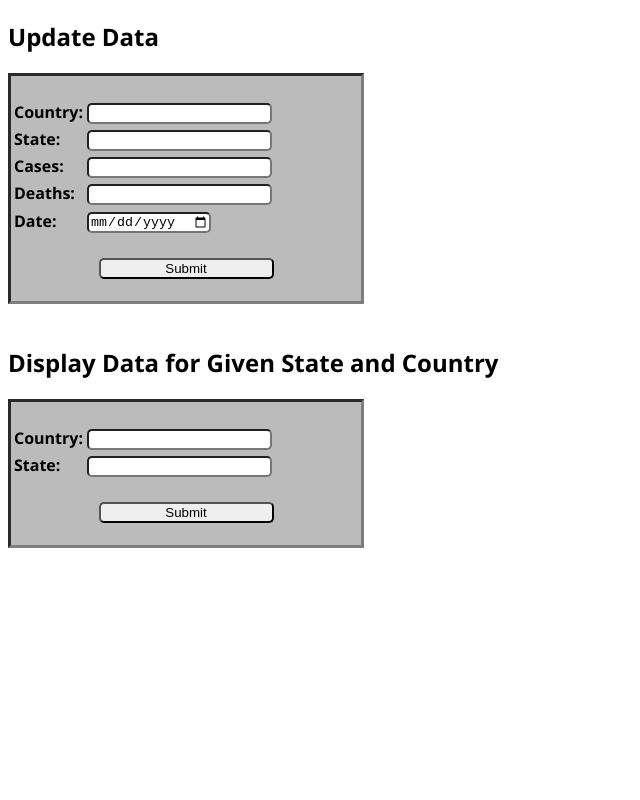
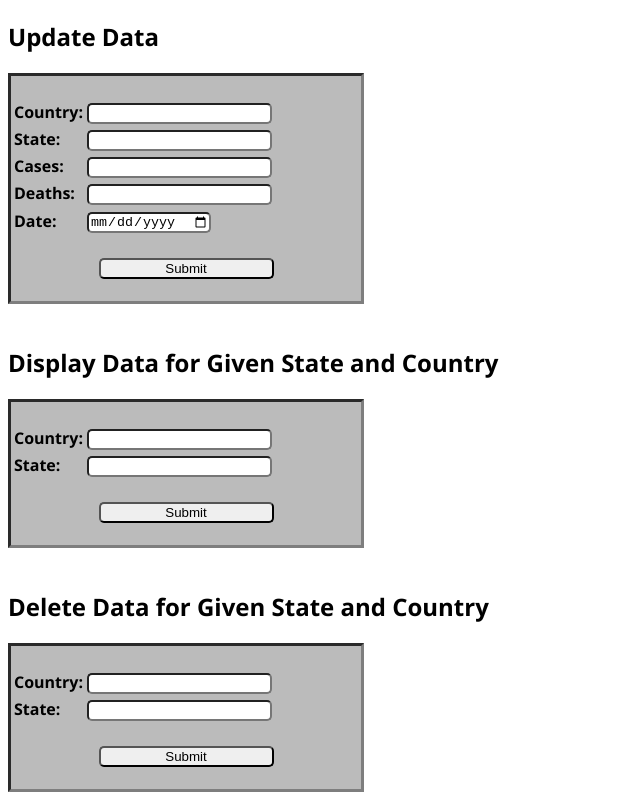
Before and after one commit to TWCurry/CD5108-Coursework, a website: page webpage/index.html in a window 1280 px wide. Shown: the part 392-1192 px from the top of the page, without its empty margins (0-640 px from the left). Before the commit the page ends 948 px from the top, so only its background shows below. Drawn offline with Linux system fonts and the light colour scheme.

Commit message:
Added section to form to delete data

```diff
--- a/webpage/index.html
+++ b/webpage/index.html
@@ -76,5 +76,19 @@
                 <br>
             </form>
         </div>
+        <br>
+        <h2>Delete Data for Given State and Country</h2>
+        <div class="section">
+            <form action="/deleteRecords" method="post" enctype="multipart/form-data"> <!-- Method is temporary, to be changed -->
+                <br>
+                <table>
+                    <tr><td><b>Country: </b></td><td><input type="text" class="inputBox" id="deleteCountry"></td></tr>
+                    <tr><td><b>State: </b></td><td><input type="text" class="inputBox" id="deleteState"></td></tr>
+                </table>
+                <br>
+                <input class="submitButton" type="submit"/>
+                <br>
+            </form>
+        </div>
     </body>
 </html>
```
